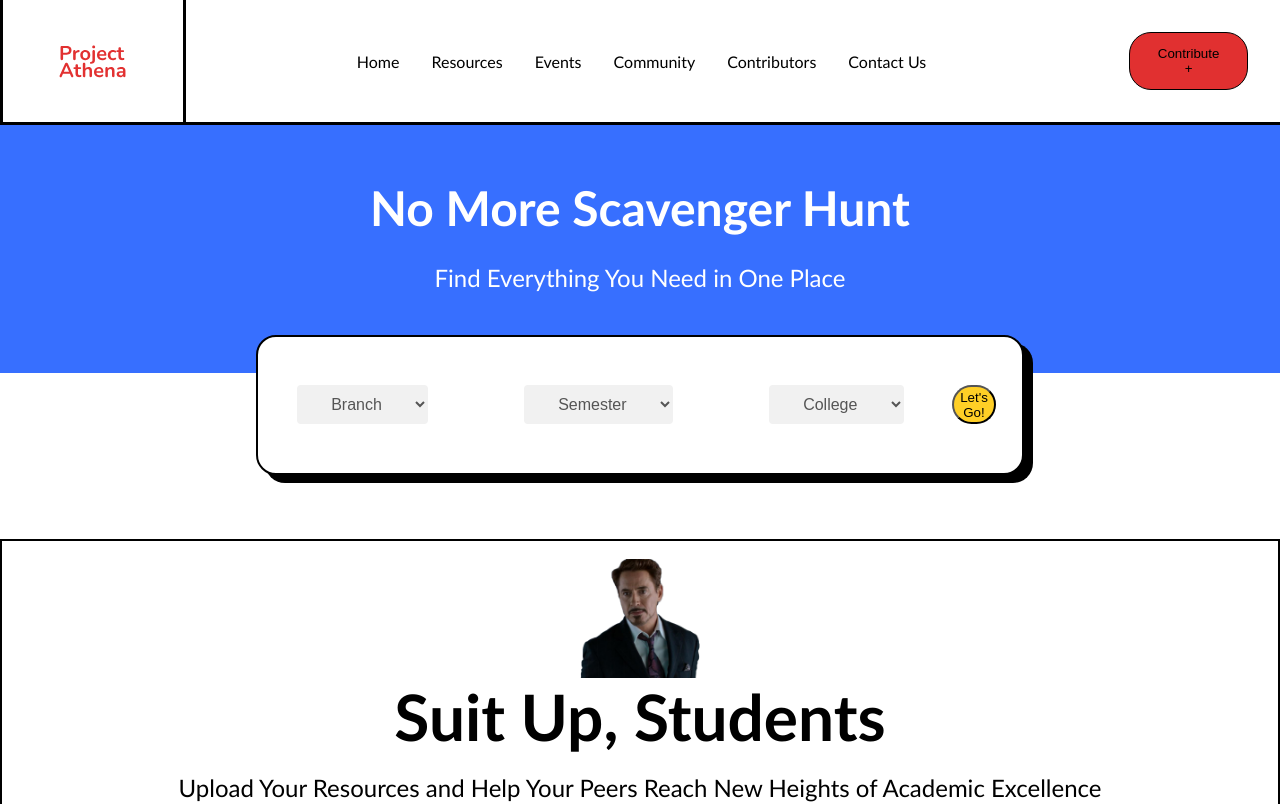
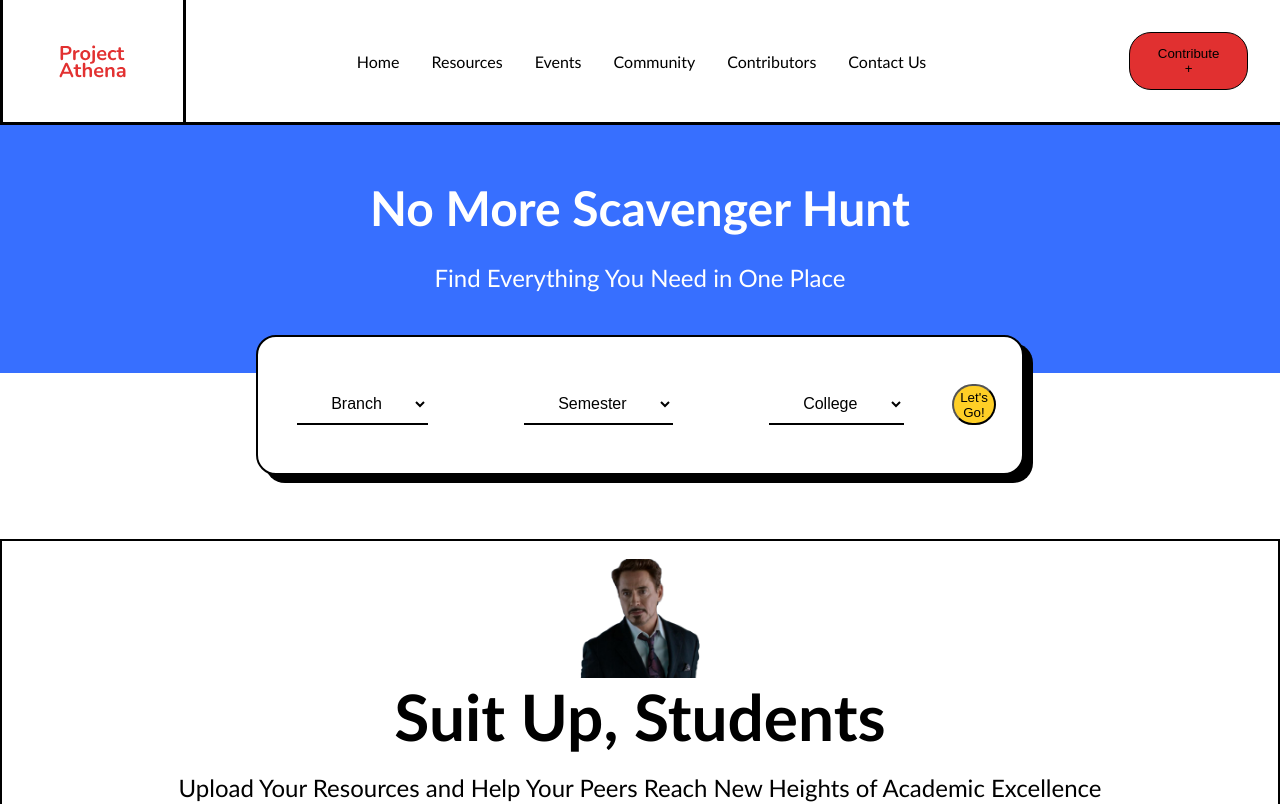
Before and after one commit to phukon/project-athena-react, a React (Create React App) app in the folder project-athena-react/: page /resources in a window 1280 px wide. Shown: the top 804 px of the page. Built offline with nearby package versions, Linux system fonts and the light colour scheme; no server answers.

Commit message:
more styles

```diff
--- a/project-athena-react/src/Events.css
+++ b/project-athena-react/src/Events.css
@@ -92,17 +92,20 @@
     margin-right: 35px;
     background-color: #ffcf26;
     border-radius: 22px;
+    cursor: pointer;
 }
 
 select {
     padding: 10px 30px;
     margin: 0rem 3rem;
-    border-radius: 4px;
+    border-radius: 0px;
     border: none;
-    background-color: #f1f1f1;
+    border-bottom: 2px solid;
+    background-color: #f1f1f100;
     font-size: 16px;
-    color: #555;
+    color: black;
 }
+
 
 #resource-article-2 {
     background-color: white;
--- a/project-athena-react/src/components/ResourcePage.js
+++ b/project-athena-react/src/components/ResourcePage.js
@@ -50,9 +50,7 @@ export default function EventsPage() {
               </select>
           </div>
 
-          <button class="form-button" type="button" id="typeValue">
-            Let's Go! <i class="fas fa-rocket"></i>
-          </button>
+          <button class="form-button" id="typeValue">Let's Go!</button>
         </div>
       </article>
 
```
